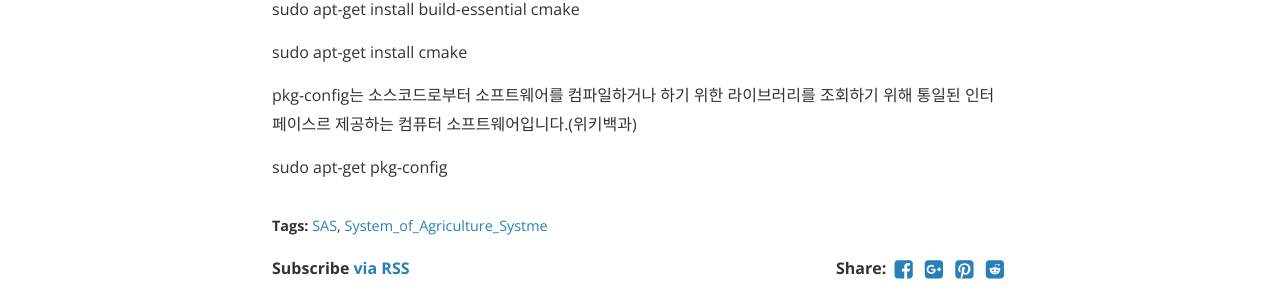
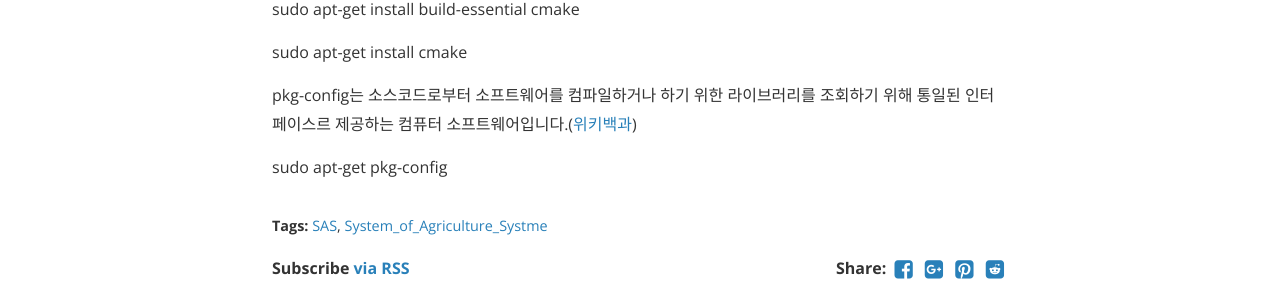
Before and after one commit to BenzeneKim/BenzeneKim.github.io, a Jekyll site: the page built from _posts/2019-08-29-SAS-프로젝트-시작.markdown, in a window 1280 px wide. Shown: the part 841-1147 px from the top of the page. Built offline with Jekyll 4.4.1, drawn with Linux system fonts in a browser that asks for light colours; nearby versions of some CDN libraries; part of the change alters nothing that is shown.

```diff
--- a/_posts/2019-08-29-SAS-프로젝트-시작.markdown
+++ b/_posts/2019-08-29-SAS-프로젝트-시작.markdown
@@ -24,7 +24,7 @@ sudo apt-get install build-essential cmake
 
 sudo apt-get install cmake
 
-pkg-config는 소스코드로부터 소프트웨어를 컴파일하거나 하기 위한 라이브러리를 조회하기 위해 통일된 인터페이스르 제공하는 컴퓨터 소프트웨어입니다.(위키백과)
-<a href="https://ko.wikipedia.org/wiki/Pkg-config"></a>
+pkg-config는 소스코드로부터 소프트웨어를 컴파일하거나 하기 위한 라이브러리를 조회하기 위해 통일된 인터페이스르 제공하는 컴퓨터 소프트웨어입니다.(<a href="https://ko.wikipedia.org/wiki/Pkg-config" data-title="위키백과">위키백과</a>)
+
 
 sudo apt-get pkg-config
```
